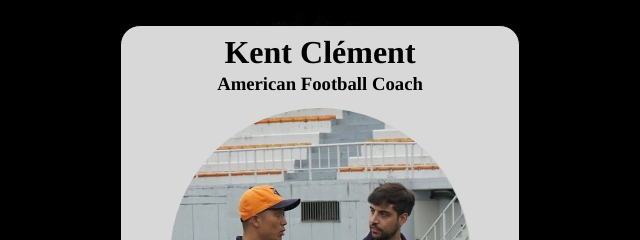
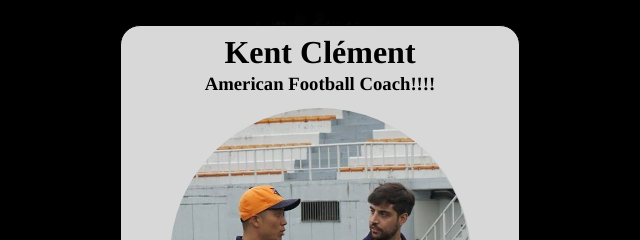
Before and after one commit to NagasFootUS/profile, a plain HTML site: page index.html in a window 1280 px wide. Shown: the top 240 px of the page, 320-960 px from the left. Drawn offline with Linux system fonts and the light colour scheme.

Commit message:
change title

```diff
--- a/index.html
+++ b/index.html
@@ -9,7 +9,7 @@
     <div class="container">
       <div class="card">
         <h1>Kent Clément</h1>
-        <h3>American Football Coach</h3>
+        <h3>American Football Coach!!!!</h3>
         <img id="mainphoto" src="logo.jpg" alt="Le Wagon logo">
         <p class="text-main"><strong>2 times National and Continental Champions</strong></p>
         <button class="favoritestyled" type="button">
```
